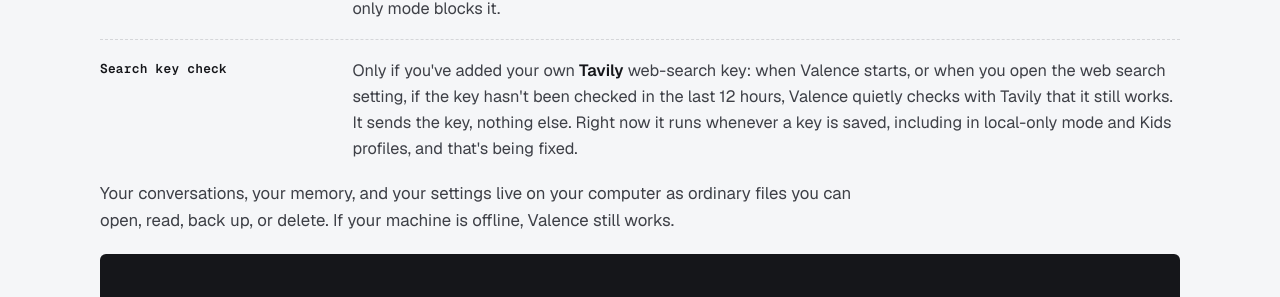
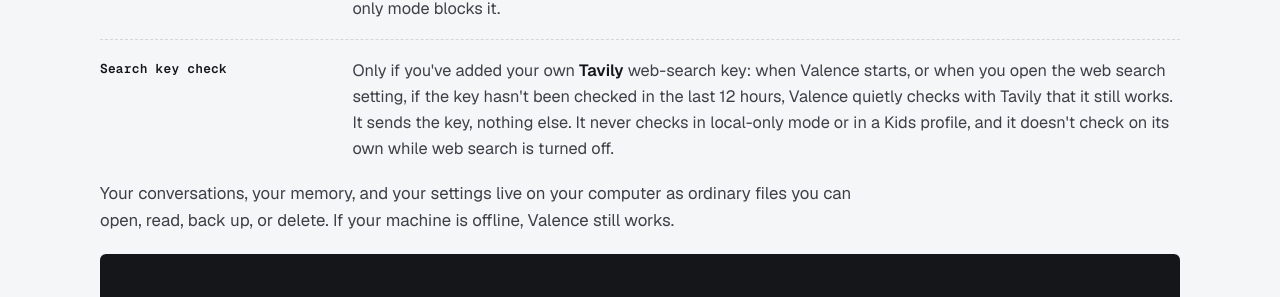
Before and after one commit to HelixAILabs/Valence, a Jekyll site: the page built from Valence - Privacy & Licensing.html, in a window 1280 px wide and 900 px high, scrolled down 455 px. Shown: the part 200-497 px from the top of the window. Built offline with Jekyll 4.4.1, drawn with Linux system fonts in a browser that asks for light colours; some web fonts are replaced.

Commit message:
Privacy: Tavily key check no longer runs in local-only or Kids (SEQ-2016, 1.9.2)

```diff
--- a/Valence - Privacy & Licensing.html
+++ b/Valence - Privacy & Licensing.html
@@ -7,8 +7,8 @@ nav: privacy
 <!-- SEQ-2035 (2026-10-19): every claim is verified against the SHIPPED app, Valence 1.9.0 (tag v1.9.0,
      master c7614633). There was no 1.8.4: SEQ-2031 (images), SEQ-2032 (HIVE) and SEQ-2084 (voice typing,
      which replaced SEQ-2030) shipped in 1.9.0 and are described here as current behaviour. SEQ-2016 (the
-     Tavily key check runs in local-only mode and Kids profiles) is still OPEN in 1.9.0 and is described as
-     it is today. Claim table with file:line evidence: AIOverlayV2.1 reviews/SEQ-2035-1.9.0-CLAIMS.md. -->
+     Tavily key check runs in local-only mode and Kids profiles) was fixed in 1.9.2; the Tavily row is
+     updated to 1.9.2 (2026-11-19). Claim table with file:line evidence: AIOverlayV2.1 reviews/SEQ-2035-1.9.0-CLAIMS.md. -->
 <header class="hero">
   <div class="wrap">
 
@@ -29,7 +29,7 @@ nav: privacy
       </div>
       <div class="row">
         <span class="k">Search key check</span>
-        <span class="v">Only if you've added your own <b>Tavily</b> web-search key: when Valence starts, or when you open the web search setting, if the key hasn't been checked in the last 12 hours, Valence quietly checks with Tavily that it still works. It sends the key, nothing else. Right now it runs whenever a key is saved, including in local-only mode and Kids profiles, and that's being fixed. <!-- SEQ-2016 open in 1.9.0: WebViewBridge.cs:3001 calls the re-check with no local-only or Kids gate. --></span>
+        <span class="v">Only if you've added your own <b>Tavily</b> web-search key: when Valence starts, or when you open the web search setting, if the key hasn't been checked in the last 12 hours, Valence quietly checks with Tavily that it still works. It sends the key, nothing else. It never checks in local-only mode or in a Kids profile, and it doesn't check on its own while web search is turned off. <!-- SEQ-2016 fixed in 1.9.2 (v1.9.2 = 44d59aee): every key check goes through SearchKeyChecker.cs:52, which asks KeyCheckPermission.cs:25-30 first (Kids and local-only refuse every check; search off refuses the automatic ones). --></span>
       </div>
     </div>
     <p>Your conversations, your memory, and your settings live on your computer as ordinary files you can open, read, back up, or delete. If your machine is offline, Valence still works.</p>
```
